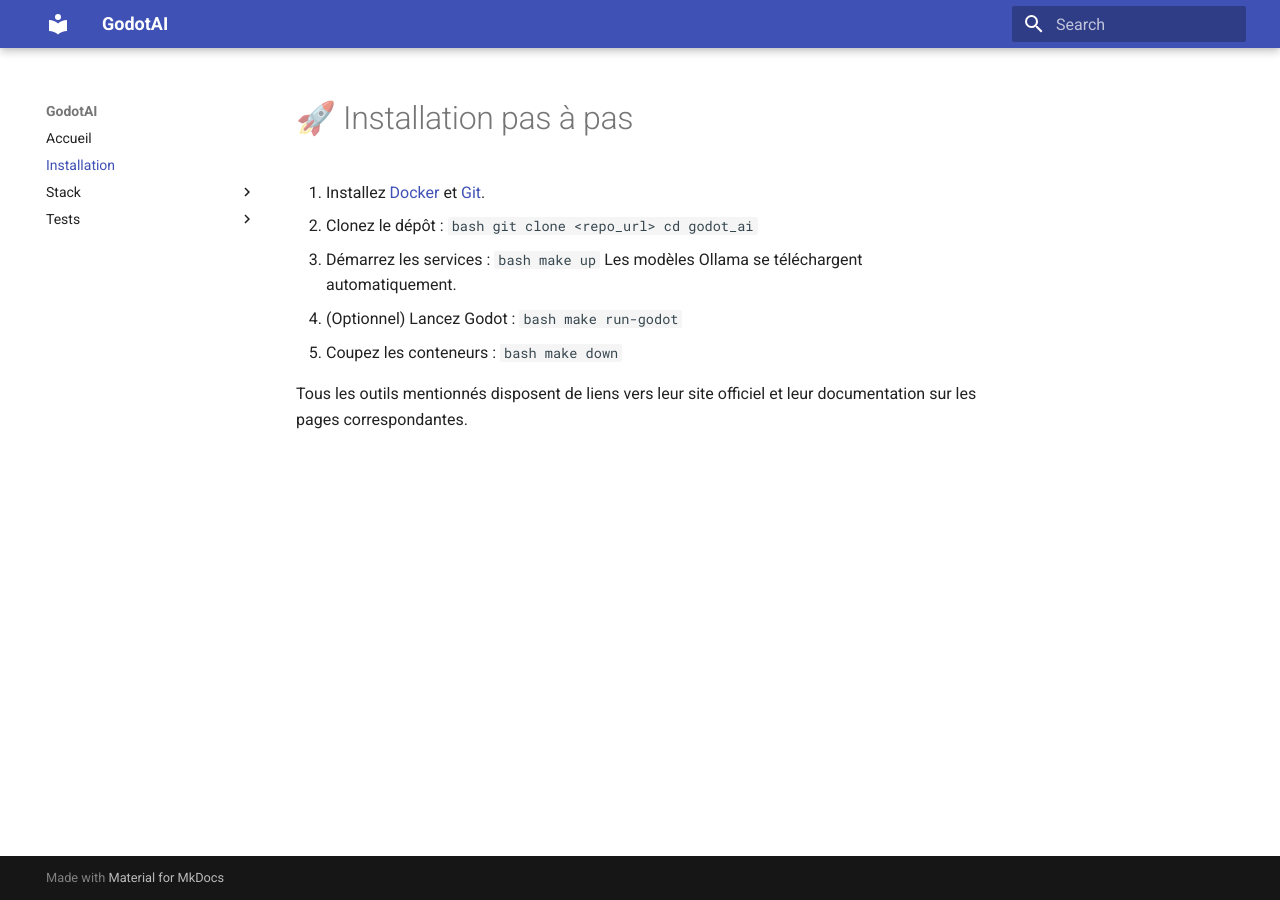
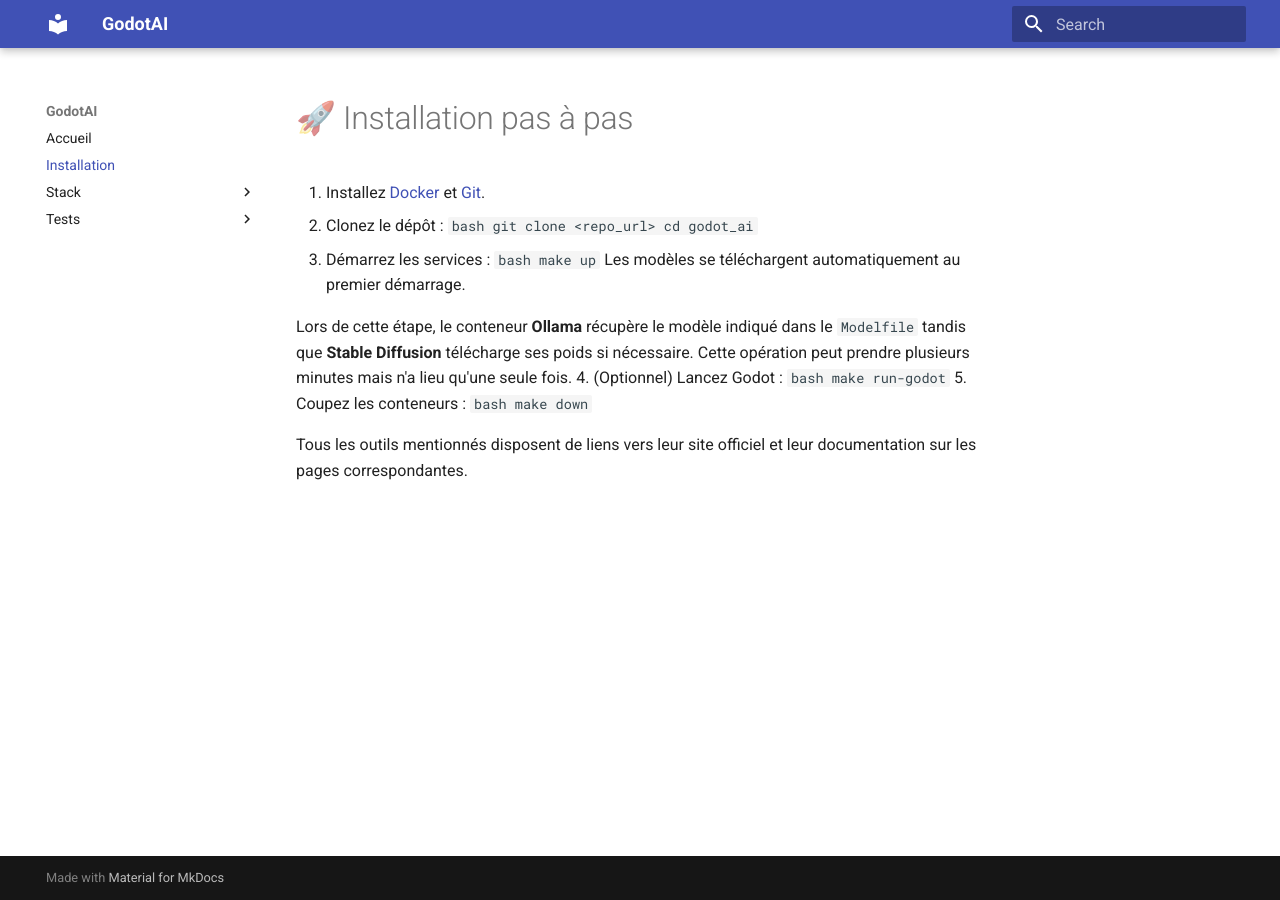
Before and after one commit to EZPK/GodotAI, an MkDocs documentation site: the page built from docs/installation.md, in a window 1280 px wide. Built offline with MkDocs 1.6.1 and Material for MkDocs 9.7.7, drawn with Linux system fonts in a browser that asks for light colours.

Commit message:
Describe model download on first launch

````diff
--- a/docs/installation.md
+++ b/docs/installation.md
@@ -10,7 +10,12 @@
    ```bash
    make up
    ```
-   Les modèles Ollama se téléchargent automatiquement.
+   Les modèles se téléchargent automatiquement au premier démarrage.
+
+   Lors de cette étape, le conteneur **Ollama** récupère le modèle indiqué dans
+   le `Modelfile` tandis que **Stable Diffusion** télécharge ses poids si
+   nécessaire. Cette opération peut prendre plusieurs minutes mais n'a lieu
+   qu'une seule fois.
 4. (Optionnel) Lancez Godot :
    ```bash
    make run-godot
````
Also changed, not shown: AGENTS.md (+3 -0 lines), docs/ollama.md (+2 -0 lines), docs/stable-diffusion.md (+2 -0 lines).
